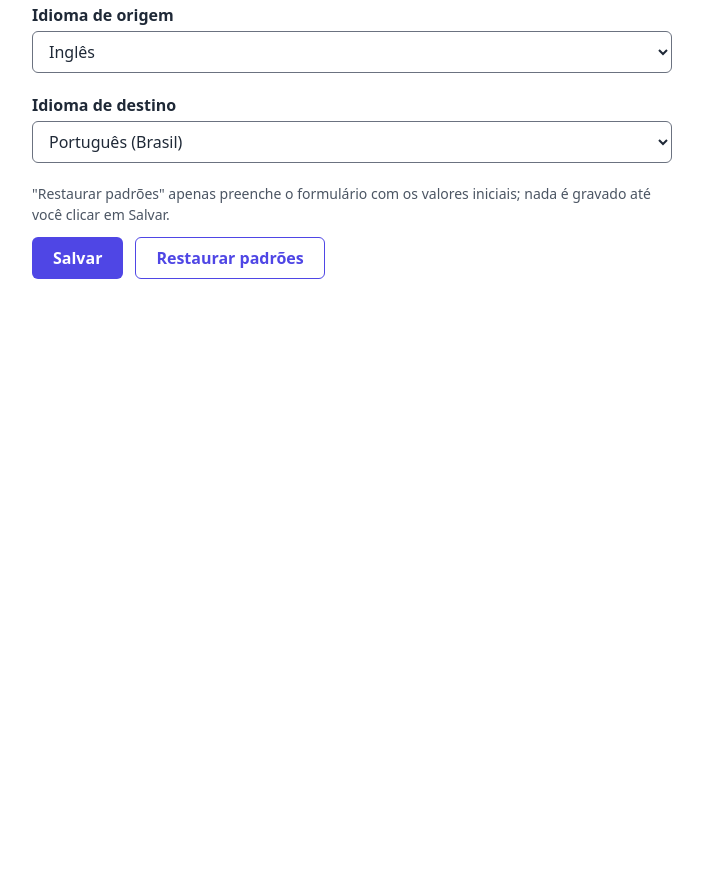
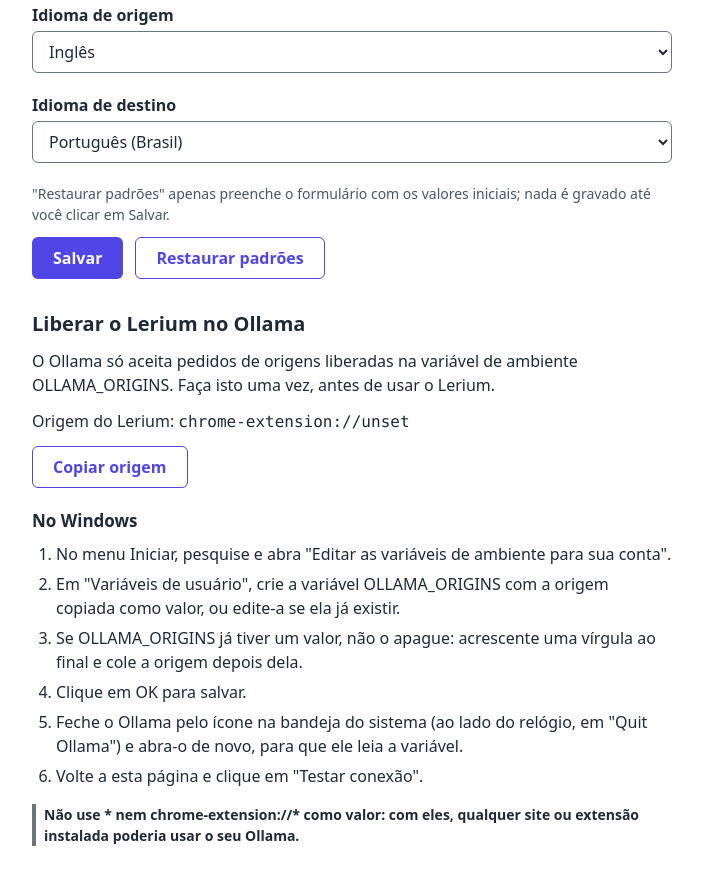
Before and after one commit to enricobarni/Lerium, a website built with Vite: page src/options/index.html in a window 1280 px wide. Shown: the part 514-1398 px from the top of the page, without its empty margins (288-991 px from the left). Before the commit the page ends 825 px from the top, so only its background shows below. Built offline with nearby package versions, Linux system fonts and the light colour scheme; some packages are replaced by stand-ins of ours; no server answers.

Commit message:
feat(options): orienta liberação da origem no ollama
Adiciona a seção "Liberar o Lerium no Ollama" (section com
aria-labelledby), sempre visível: todo usuário precisa desse passo uma
vez (ADR-007), e um details esconderia a orientação justamente de quem
recebeu o erro forbidden. Nesse erro, o teste manual leva o foco ao
título da seção.

A origem chrome-extension://<ID> é calculada em runtime a partir de
chrome.runtime.id e exibida em code. "Copiar origem" usa
navigator.clipboard.writeText e anuncia o resultado em role=status; se
falhar, orienta a copiar com Ctrl+C. Os passos para Windows explicam
como criar ou editar OLLAMA_ORIGINS sem apagar valores existentes,
reiniciar o Ollama pela bandeja e testar a conexão. Um aviso explica
por que não usar * nem chrome-extension://*.

```diff
--- a/src/options/index.html
+++ b/src/options/index.html
@@ -106,11 +106,43 @@
 
       <p id="feedback" role="status"></p>
 
-      <section id="origin-help" class="instructions" aria-labelledby="origin-help-title" hidden>
+      <section id="origin-help" class="instructions" aria-labelledby="origin-help-title">
         <h2 id="origin-help-title" tabindex="-1">Liberar o Lerium no Ollama</h2>
         <p>
           O Ollama só aceita pedidos de origens liberadas na variável de ambiente OLLAMA_ORIGINS.
-          Libere a origem do Lerium e reinicie o Ollama.
+          Faça isto uma vez, antes de usar o Lerium.
+        </p>
+
+        <p class="origin">Origem do Lerium: <code id="extension-origin"></code></p>
+        <div class="field-actions">
+          <button type="button" id="copy-origin" class="secondary">Copiar origem</button>
+        </div>
+        <p id="copy-status" role="status"></p>
+
+        <h3>No Windows</h3>
+        <ol class="steps">
+          <li>
+            No menu Iniciar, pesquise e abra "Editar as variáveis de ambiente para sua conta".
+          </li>
+          <li>
+            Em "Variáveis de usuário", crie a variável OLLAMA_ORIGINS com a origem copiada como
+            valor, ou edite-a se ela já existir.
+          </li>
+          <li>
+            Se OLLAMA_ORIGINS já tiver um valor, não o apague: acrescente uma vírgula ao final e
+            cole a origem depois dela.
+          </li>
+          <li>Clique em OK para salvar.</li>
+          <li>
+            Feche o Ollama pelo ícone na bandeja do sistema (ao lado do relógio, em "Quit Ollama") e
+            abra-o de novo, para que ele leia a variável.
+          </li>
+          <li>Volte a esta página e clique em "Testar conexão".</li>
+        </ol>
+
+        <p class="warning">
+          Não use * nem chrome-extension://* como valor: com eles, qualquer site ou extensão
+          instalada poderia usar o seu Ollama.
         </p>
       </section>
     </main>
--- a/src/options/index.ts
+++ b/src/options/index.ts
@@ -6,6 +6,7 @@
 import {
   connectedMessage,
   endpointErrorMessage,
+  extensionOrigin,
   languageErrorMessage,
   missingModelMessage,
   modelErrorMessage,
@@ -22,6 +23,9 @@
 const TESTING_MESSAGE = 'Testando conexão…';
 const TEST_INVALID_MESSAGE = 'Corrija o endereço do Ollama para testar a conexão.';
 const INSTALLED_PLACEHOLDER = 'Escolha um modelo instalado';
+const COPIED_MESSAGE = 'Origem copiada. Cole-a no valor de OLLAMA_ORIGINS.';
+const COPY_ERROR =
+  'Não foi possível copiar automaticamente. Selecione a origem acima e copie com Ctrl+C.';
 
 type FieldName = keyof SettingsFieldErrors;
 
@@ -43,8 +47,10 @@
 const modelWarning = byId('model-warning', HTMLParagraphElement);
 const installedField = byId('installed-models-field', HTMLDivElement);
 const installedSelect = byId('installed-models', HTMLSelectElement);
-const originHelp = byId('origin-help', HTMLElement);
 const originHelpTitle = byId('origin-help-title', HTMLHeadingElement);
+const originCode = byId('extension-origin', HTMLElement);
+const copyButton = byId('copy-origin', HTMLButtonElement);
+const copyStatus = byId('copy-status', HTMLParagraphElement);
 
 const endpointInput = byId('endpoint', HTMLInputElement);
 const modelInput = byId('model', HTMLInputElement);
@@ -208,10 +214,9 @@
       return;
     }
     announceTo(connectionStatus, ollamaErrorMessage(result.error, result.status));
-    if (result.error === 'forbidden') {
-      originHelp.hidden = false;
-      if (userInitiated) originHelpTitle.focus();
-    }
+    // A seção de liberação da origem está sempre visível; no teste manual,
+    // levar o foco até ela encurta o caminho até a solução.
+    if (result.error === 'forbidden' && userInitiated) originHelpTitle.focus();
   } finally {
     setTesting(false);
   }
@@ -273,7 +278,21 @@
   }
 }
 
+async function copyOrigin(origin: string): Promise<void> {
+  try {
+    await navigator.clipboard.writeText(origin);
+    announceTo(copyStatus, COPIED_MESSAGE);
+  } catch {
+    announceTo(copyStatus, COPY_ERROR);
+  }
+}
+
 async function init(): Promise<void> {
+  // Calculada em runtime: o ID vem da `key` do manifesto (ADR-007).
+  const origin = extensionOrigin(chrome.runtime.id);
+  originCode.textContent = origin;
+  copyButton.addEventListener('click', () => void copyOrigin(origin));
+
   populateLanguages(sourceSelect);
   populateLanguages(targetSelect);
   fillForm(DEFAULT_SETTINGS);
--- a/src/options/messages.ts
+++ b/src/options/messages.ts
@@ -100,3 +100,8 @@
 export function connectedMessage(count: number): string {
   return `Conectado. ${count} modelo(s) encontrado(s).`;
 }
+
+/** Origem que o Ollama recebe no cabeçalho `Origin` das páginas da extensão. */
+export function extensionOrigin(extensionId: string): string {
+  return `chrome-extension://${extensionId}`;
+}
--- a/src/options/style.css
+++ b/src/options/style.css
@@ -154,6 +154,35 @@
   margin-top: 2rem;
 }
 
+h3 {
+  margin: 1.25rem 0 0.5rem;
+  font-size: 1.0625rem;
+}
+
+.instructions > p {
+  margin-bottom: 0.75rem;
+}
+
+/* Origem longa sem espaços: quebra em telas estreitas em vez de rolar a página. */
+code {
+  font-family: ui-monospace, Consolas, monospace;
+  overflow-wrap: anywhere;
+}
+
+#copy-status {
+  margin-top: 0.5rem;
+  font-size: 0.875rem;
+}
+
+.steps {
+  margin: 0 0 1rem;
+  padding-left: 1.5rem;
+}
+
+.steps li + li {
+  margin-top: 0.375rem;
+}
+
 h2 {
   margin: 0 0 0.75rem;
   font-size: 1.25rem;
@@ -228,3 +257,7 @@
     transition: none;
   }
 }
+
+#copy-status:empty {
+  margin: 0;
+}
```
Also changed, not shown: tests/unit/options-messages.test.ts (+7 -0 lines).
